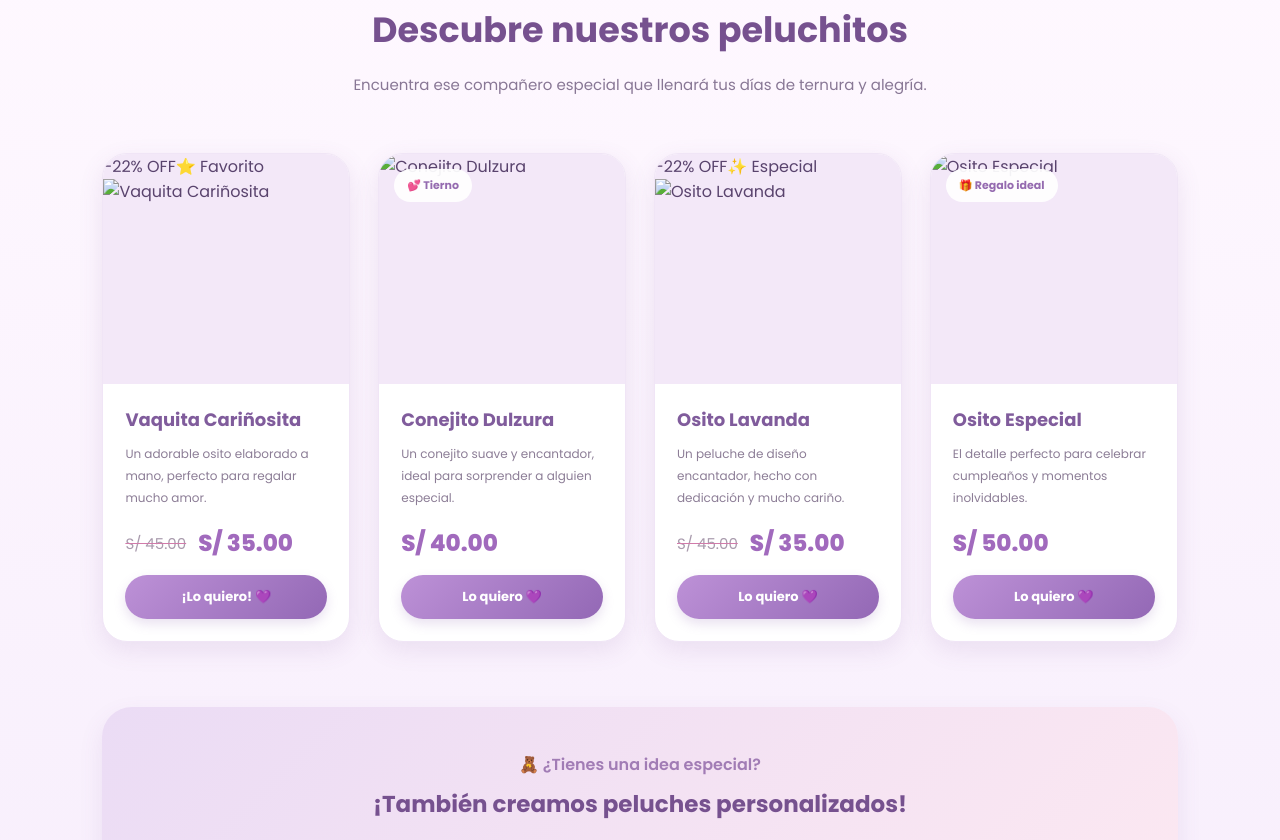
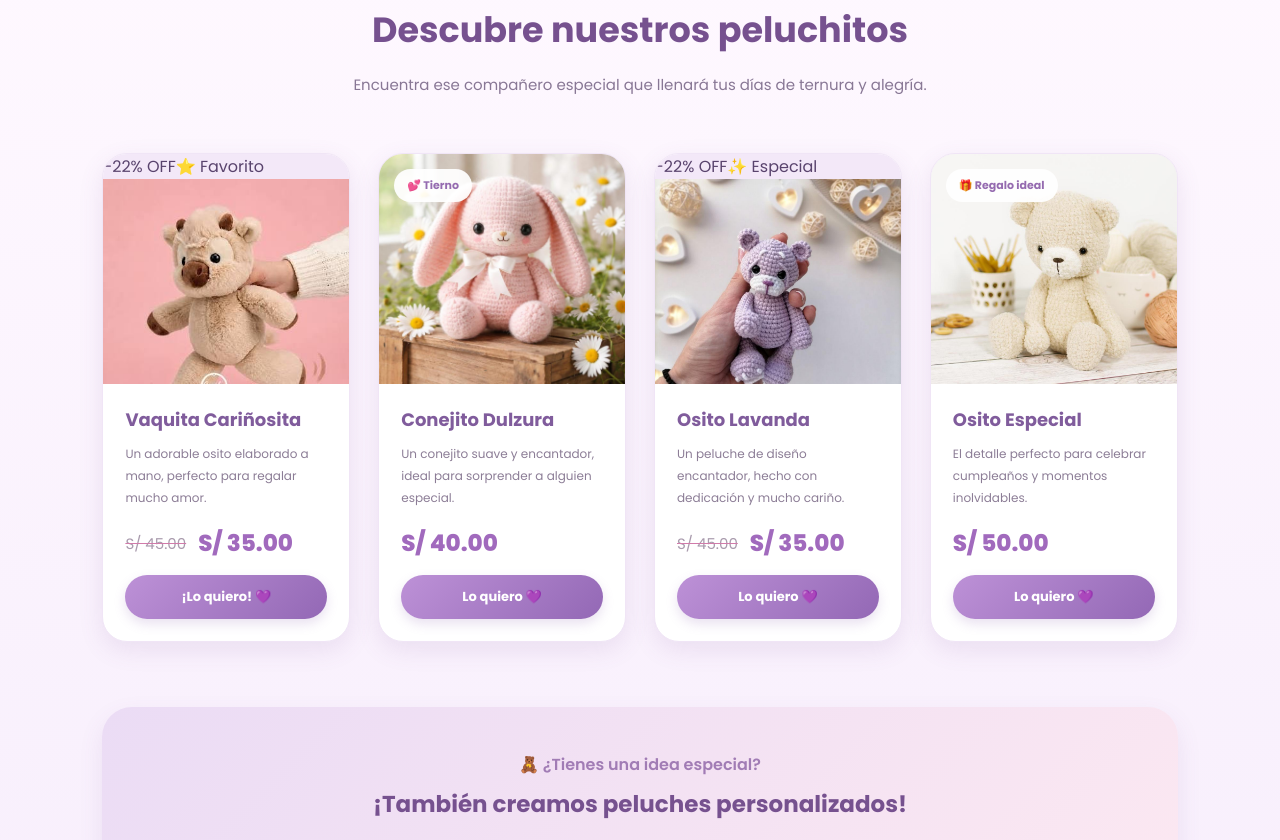
Before and after one commit to BricelBustamante/MunayPuckllana, a plain HTML site: page index.html in a window 1280 px wide. Shown: the part 1169-2009 px from the top of the page. Drawn offline with Linux system fonts and the light colour scheme.

Commit message:
Update index.html

```diff
--- a/index.html
+++ b/index.html
@@ -16,7 +16,7 @@
         <nav class="navbar">
 
     <div class="marca">
-        <img src="Imagenes/logo.png" alt="Logo Munay Puckllana">
+        <img src="logo.png" alt="Logo Munay Puckllana">
 
         <div class="marca-texto">
             <h2>Munay Puckllana</h2>
@@ -115,7 +115,7 @@
         <article class="producto">
             <div class="producto-imagen">
                 <span class="descuento">-22% OFF</span>⭐ Favorito</span>
-                <img src="Imagenes/vaquita1.jpg" alt="Vaquita Cariñosita">
+                <img src="vaquita1.jpg" alt="Vaquita Cariñosita">
             </div>
 
             <div class="producto-info">
@@ -143,7 +143,7 @@
         <article class="producto">
             <div class="producto-imagen">
                 <span class="producto-etiqueta">💕 Tierno</span>
-                <img src="Imagenes/conejito1.jpg" alt="Conejito Dulzura">
+                <img src="conejito1.jpg" alt="Conejito Dulzura">
             </div>
 
             <div class="producto-info">
@@ -167,7 +167,7 @@
         <article class="producto">
             <div class="producto-imagen">
                 <span class="descuento">-22% OFF</span>✨ Especial</span>
-                <img src="Imagenes/osito2.jpg" alt="Osito Lavanda">
+                <img src="osito2.jpg" alt="Osito Lavanda">
             </div>
 
             <div class="producto-info">
@@ -194,7 +194,7 @@
         <article class="producto">
             <div class="producto-imagen">
                 <span class="producto-etiqueta">🎁 Regalo ideal</span>
-                <img src="Imagenes/osito1.jpg" alt="Osito Especial">
+                <img src="osito1.jpg" alt="Osito Especial">
             </div>
 
             <div class="producto-info">
```
